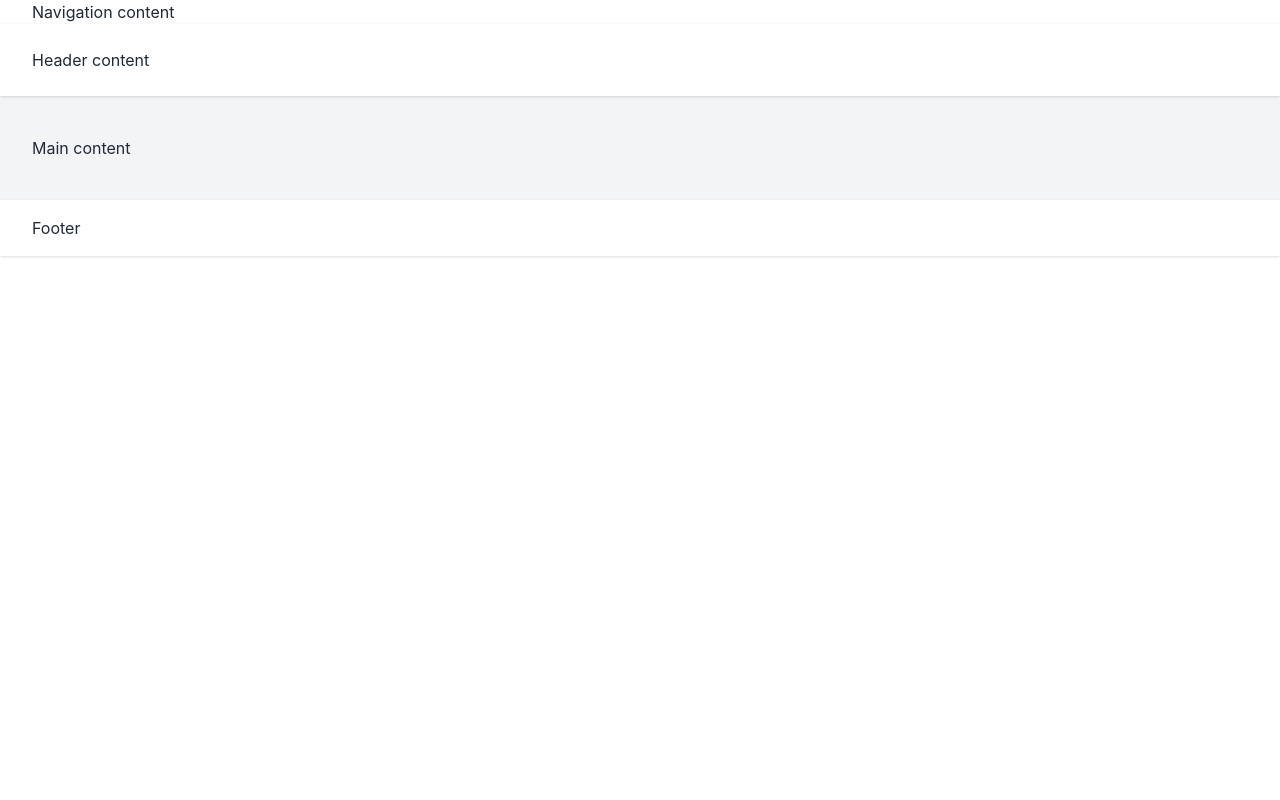
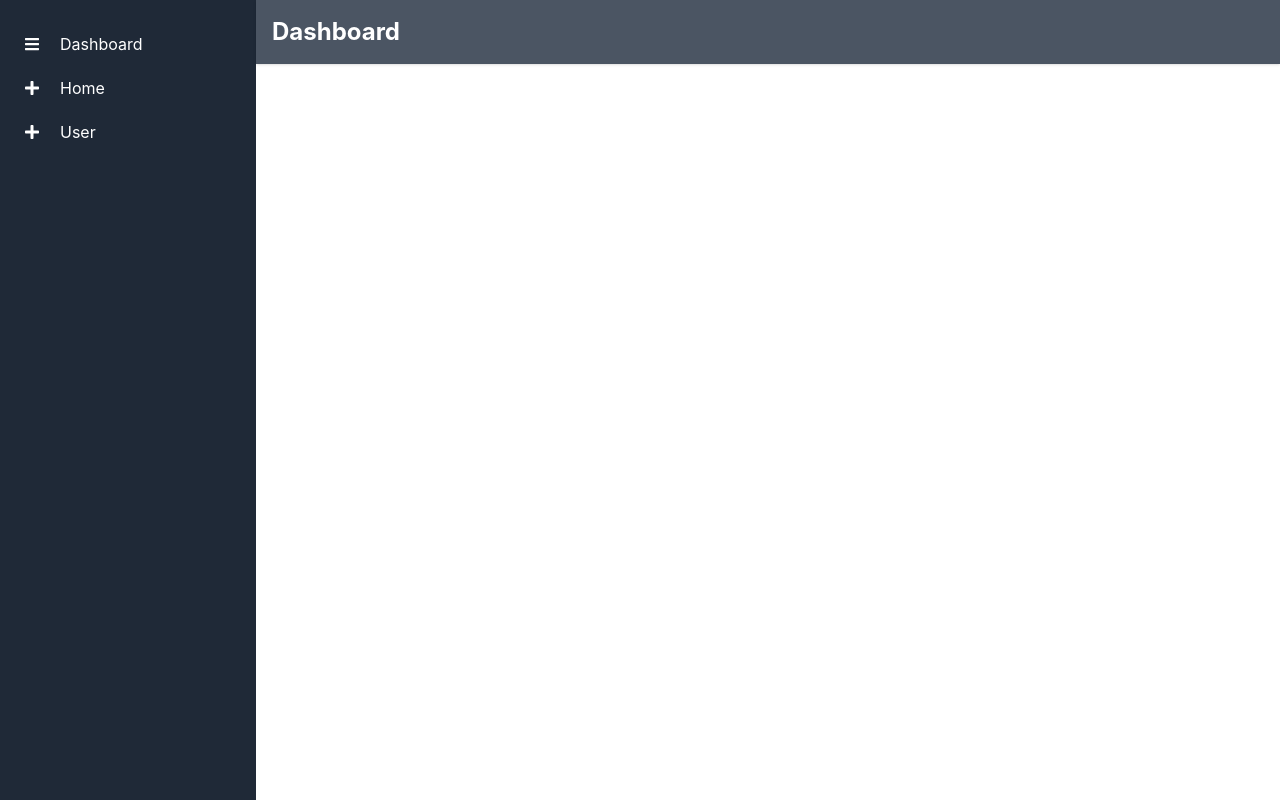
Before and after one commit to makbulhosen5000/summer-camp-client, a React (Vite) app: page /dashboard in a window 1280 px wide. Built offline with nearby package versions, Linux system fonts and the light colour scheme; no server answers.

Commit message:
added table for showing cart item

```diff
--- a/src/Pages/DashBoard/DashBoard.jsx
+++ b/src/Pages/DashBoard/DashBoard.jsx
@@ -1,37 +1,48 @@
 import React from "react";
+import { FaBars, FaPlus } from "react-icons/fa";
+import { Link, Outlet } from "react-router-dom";
 
 const Dashboard = () => {
   return (
-    <div className="bg-gray-100">
-      <nav className="bg-white shadow-lg">
-        <div className="max-w-7xl mx-auto px-4 sm:px-6 lg:px-8">
-          Navigation content
-          {/* Navigation content */}
-        </div>
-      </nav>
+    <div className="flex min-h-screen">
+      {/* <!-- Sidebar --> */}
+      <aside className="bg-gray-800 text-white w-64">
+        <nav className="mt-6">
+          <ul className="space-y-1">
+            <li>
+              <a
+                href="#"
+                className="flex items-center px-6 py-2 hover:bg-gray-700"
+              >
+                <FaBars />
+                <div className="ml-5">Dashboard</div>
+              </a>
+            </li>
+            <Link
+              to="/"
+              className="flex items-center px-6 py-2 hover:bg-gray-700"
+            >
+              <FaPlus />
+              <div className="ml-5">Home</div>
+            </Link>
+            <Link className="flex items-center px-6 py-2 hover:bg-gray-700">
+              <FaPlus />
+              <div className="ml-5">User</div>
+            </Link>
+          </ul>
+        </nav>
+      </aside>
 
-      <header className="bg-white shadow">
-        <div className="max-w-7xl mx-auto py-6 px-4 sm:px-6 lg:px-8">
-          {/* Header content */}
-          Header content
-        </div>
-      </header>
+      {/* <!-- Main Content --> */}
+      <main className="flex-1">
+        <header className="bg-gray-600  shadow p-4 text-white">
+          <h1 className="text-2xl font-bold">Dashboard</h1>
+        </header>
 
-      <main>
-        <div className="max-w-7xl mx-auto py-6 sm:px-6 lg:px-8">
-          <div className="px-4 py-4 sm:px-0">
-            {/* Main content */}
-            Main content
-          </div>
+        <div classNameName="p-4">
+          <Outlet />
         </div>
       </main>
-
-      <footer className="bg-white shadow">
-        <div className="max-w-7xl mx-auto py-4 px-4 sm:px-6 lg:px-8">
-          Footer
-          {/* Footer content */}
-        </div>
-      </footer>
     </div>
   );
 };
--- a/src/Pages/DashBoard/MyCart.jsx
+++ b/src/Pages/DashBoard/MyCart.jsx
@@ -1,11 +1,76 @@
-import React from 'react';
+import React from "react";
+import useCart from "../../Hooks/useCart";
+import { Helmet } from "react-helmet-async";
+import { FaTrashAlt } from "react-icons/fa";
 
 const MyCart = () => {
-    return (
-        <div>
-            My Cart
+  const [cart, refetch] = useCart();
+  const total = cart.reduce((sum, item) => item.price + sum, 0);
+
+  const cartDeleteHandler = () =>{
+
+  }
+
+
+  return (
+    <div className="overflow-x-auto">
+      <Helmet>
+        <title>Bistro Boss || Total Cart</title>
+      </Helmet>
+      <div className="flex text-center">
+        <div className="bg-yellow-600 p-20 w-1/2">
+          <h1>Total Item:{cart.length || 0}</h1>
         </div>
-    );
+        <div className="bg-yellow-300 p-20 w-1/2">
+          <h1>Total Amount : ${total || 0}</h1>
+        </div>
+      </div>
+      <table className="table">
+        <thead>
+          <tr>
+            <th>#</th>
+            <th>Instructor Image</th>
+            <th>Instructor Name</th>
+            <th>Class Name</th>
+            <th>Available Seat</th>
+            <th>Price</th>
+            <th>Action</th>
+          </tr>
+        </thead>
+        <tbody>
+          {cart.map((item, index) => (
+            <tr key={item._id}>
+              <th>{index + 1}</th>
+              <td>
+                <div className="flex items-center space-x-3">
+                  <div className="avatar">
+                    <div className="mask mask-squircle w-12 h-12">
+                      <img
+                        src={item?.image}
+                        alt="Avatar Tailwind CSS Component"
+                      />
+                    </div>
+                  </div>
+                </div>
+              </td>
+              <td>{item?.name}</td>
+              <td>{item?.subject}</td>
+              <td>{item?.seats}</td>
+              <td>{item?.price}</td>
+              <td>
+                <button
+                  onClick={() => cartDeleteHandler(item)}
+                  className="btn btn-ghost btn-xs bg-red-600 btn-sm text-white"
+                >
+                  <FaTrashAlt />
+                </button>
+              </td>
+            </tr>
+          ))}
+        </tbody>
+      </table>
+    </div>
+  );
 };
 
 export default MyCart;
```
